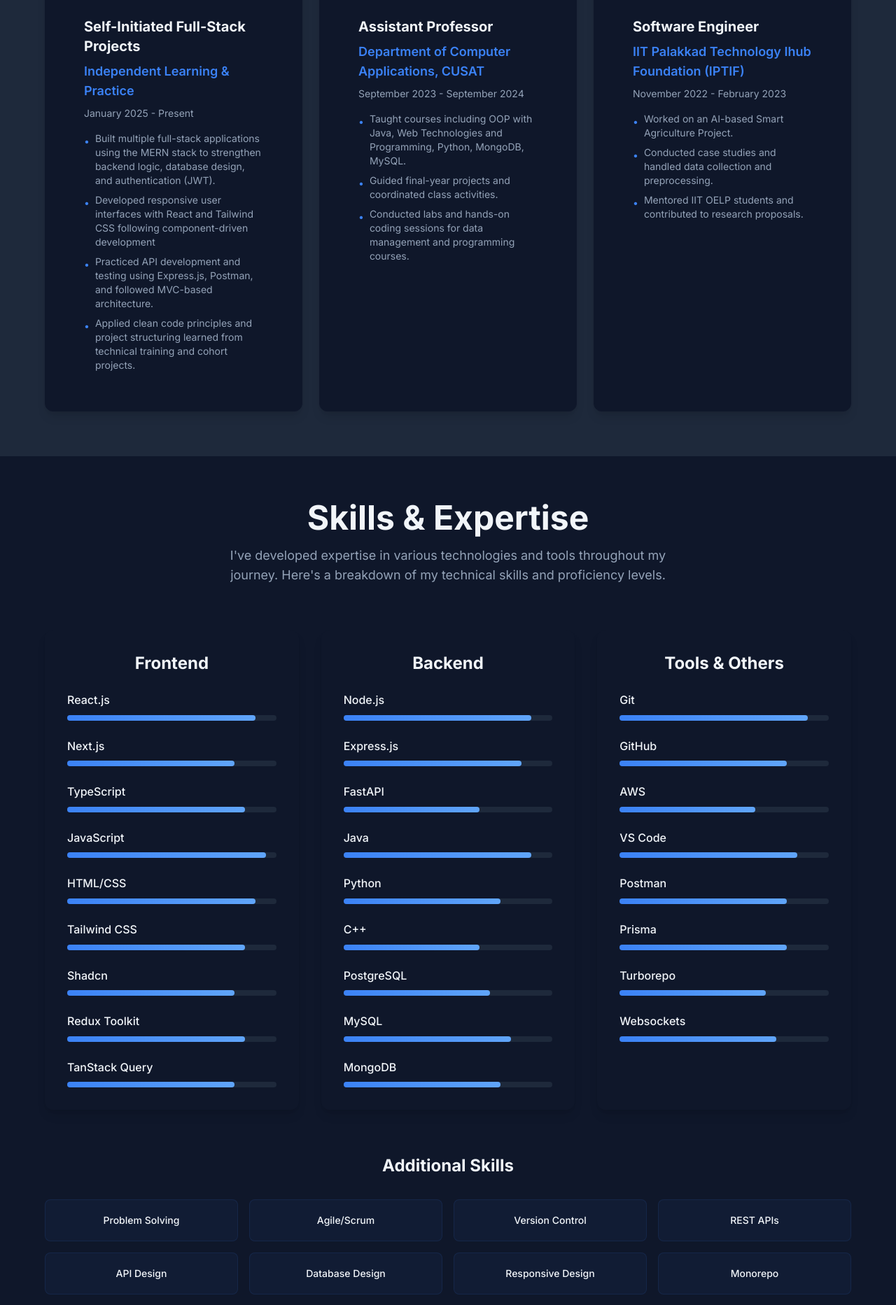
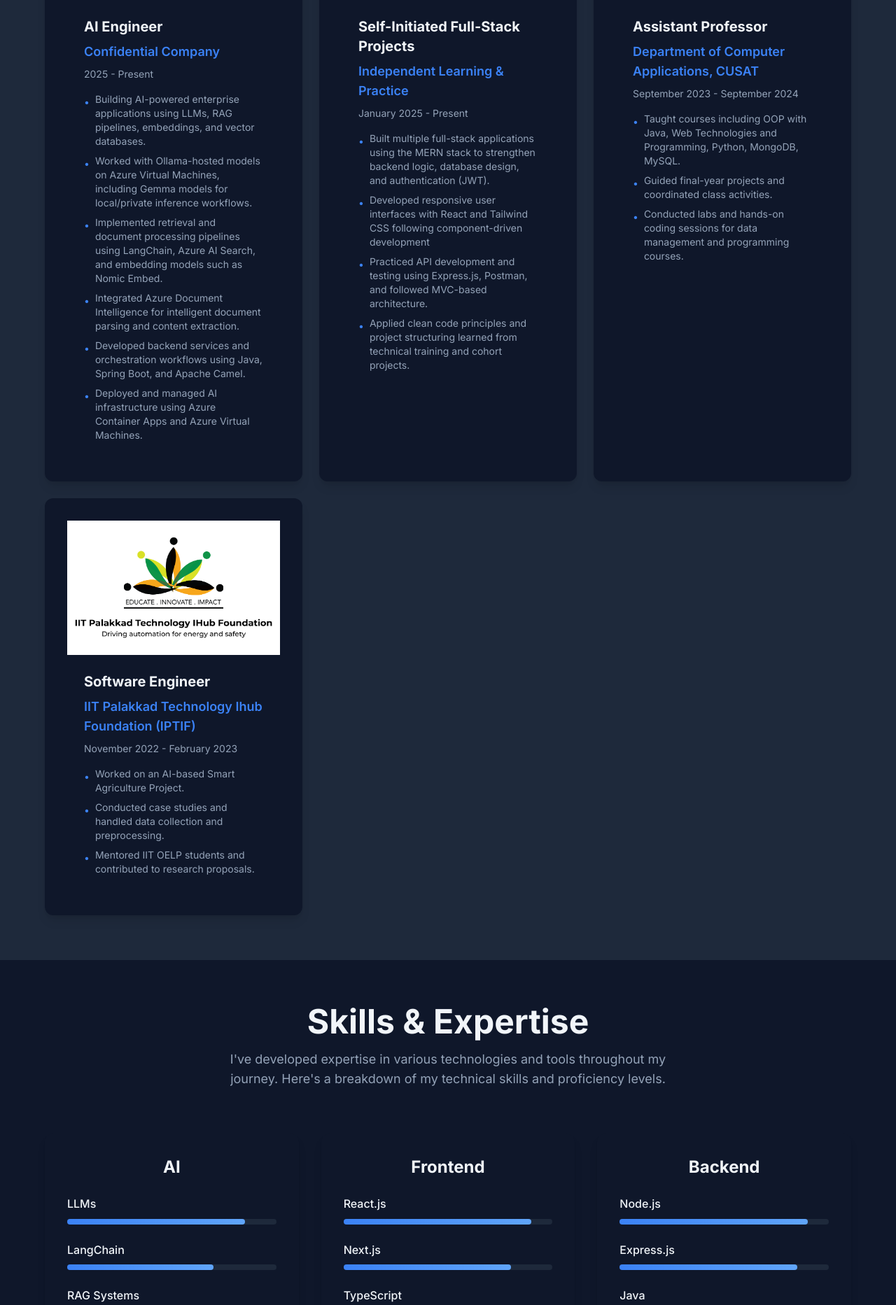
Before and after one commit to MsL-Mishal/msl-mishal.github.io, a React (Vite) app: page / in a window 1280 px wide. Shown: the part 2000-3865 px from the top of the page at 70% size. Built offline with nearby package versions, Linux system fonts and the light colour scheme.

Commit message:
feat: Add enterprise AI project, new skills and update personal title in work experience

```diff
--- a/src/data/data.js
+++ b/src/data/data.js
@@ -1,6 +1,7 @@
 import cusatImage from "../assets/experience-cusat-expanded.jpeg";
 import iptifImage from "../assets/experience-iptif.png";
 import portfolioImage from "../assets/project-portfolio-1.jpg";
+import enterpriseRag from "../assets/project-enterprise-rag.png";
 import mslLogo from "../assets/msl-logo-expanded.jpeg";
 import mslLogoTransparent from "../assets/msl-logo-transparent.png";
 import mslProfilePhoto from "../assets/msl-profile.jpg";
@@ -9,7 +10,7 @@
 // Personal Information
 export const personalInfo = {
     name: "Mishal K R",
-    title: "Full Stack Developer",
+    title: "AI Engineer & Full Stack Developer",
     description: "Building meaningful digital experiences with clarity, care, and code.",
     email: "mishalrajeev@gmail.com",
     phone: "+91 9633616388",
@@ -61,6 +62,22 @@
 export const workExperience = [
     {
         id: 1,
+        title: "AI Engineer",
+        company: "Confidential Company",
+        startDate: "2025",
+        endDate: "Present",
+        description: [
+            "Building AI-powered enterprise applications using LLMs, RAG pipelines, embeddings, and vector databases.",
+            "Worked with Ollama-hosted models on Azure Virtual Machines, including Gemma models for local/private inference workflows.",
+            "Implemented retrieval and document processing pipelines using LangChain, Azure AI Search, and embedding models such as Nomic Embed.",
+            "Integrated Azure Document Intelligence for intelligent document parsing and content extraction.",
+            "Developed backend services and orchestration workflows using Java, Spring Boot, and Apache Camel.",
+            "Deployed and managed AI infrastructure using Azure Container Apps and Azure Virtual Machines.",
+        ],
+        image: mslLogo,
+    },
+    {
+        id: 2,
         title: "Self-Initiated Full-Stack Projects",
         company: "Independent Learning & Practice",
         startDate: "January 2025",
@@ -74,7 +91,7 @@
         image: mslLogo,
     },
     {
-        id: 2,
+        id: 3,
         title: "Assistant Professor",
         company: "Department of Computer Applications, CUSAT",
         startDate: "September 2023",
@@ -87,7 +104,7 @@
         image: cusatImage,
     },
     {
-        id: 3,
+        id: 4,
         title: "Software Engineer",
         company: "IIT Palakkad Technology Ihub Foundation (IPTIF)",
         startDate: "November 2022",
@@ -105,6 +122,24 @@
 export const projects = [
     {
         id: 1,
+        title: "Enterprise AI Knowledge Retrieval System",
+        description:
+            "Built an AI-powered document retrieval and question-answering system using LLMs, embeddings, LangChain, Azure AI Search, and RAG pipelines for intelligent contextual search and document understanding.",
+        image: enterpriseRag,
+        technologies: [
+            "Java",
+            "Spring Boot",
+            "Apache Camel",
+            "LangChain",
+            "Ollama",
+            "Azure AI Search",
+            "Azure Document Intelligence",
+            "RAG",
+            "Vector Databases",
+        ],
+    },
+    {
+        id: 2,
         title: "Portfolio Website",
         description:
             "A sleek, responsive personal portfolio built with React and Vite. Features include smooth Framer Motion animations, dark/light theme toggle, SEO optimization, and Google Analytics integration.",
@@ -112,11 +147,22 @@
         technologies: ["React", "Framer Motion", "Tailwind CSS", "Vite", "Google Analytics", "SEO"],
         githubLink: "https://github.com/MsL-Mishal/MsL-Mishal.github.io",
         liveLink: "https://msl-mishal.github.io/",
-    },
+    }
 ];
 
 // Skills
 export const skills = {
+    ai: [
+        { name: "LLMs", level: 85 },
+        { name: "LangChain", level: 70 },
+        { name: "RAG Systems", level: 80 },
+        { name: "Embeddings", level: 80 },
+        { name: "Vector Databases", level: 75 },
+        { name: "Ollama", level: 80 },
+        { name: "Azure AI Search", level: 75 },
+        { name: "Azure Document Intelligence", level: 70 },
+        { name: "AI Integrations", level: 80 },
+    ],
     frontend: [
         { name: "React.js", level: 90 },
         { name: "Next.js", level: 80 },
@@ -131,9 +177,11 @@
     backend: [
         { name: "Node.js", level: 90 },
         { name: "Express.js", level: 85 },
+        { name: "Java", level: 90 },
+        { name: "Spring Boot", level: 70 },
+        { name: "Apache Camel", level: 65 },
+        { name: "Python", level: 75 },
         { name: "FastAPI", level: 65 },
-        { name: "Java", level: 90 },
-        { name: "Python", level: 75 },
         { name: "C++", level: 65 },
         { name: "PostgreSQL", level: 70 },
         { name: "MySQL", level: 80 },
@@ -143,6 +191,10 @@
         { name: "Git", level: 90 },
         { name: "GitHub", level: 80 },
         { name: "AWS", level: 65 },
+        { name: "Azure", level: 75 },
+        { name: "Azure VMs", level: 75 },
+        { name: "Azure Container Apps", level: 70 },
+        { name: "Docker", level: 70 },
         { name: "VS Code", level: 85 },
         { name: "Postman", level: 80 },
         { name: "Prisma", level: 80 },
@@ -152,6 +204,10 @@
 };
 
 export const additionalSkills = [
+    "Generative AI",
+    "Prompt Engineering",
+    "Authentication & Authorization",
+    "System Design",
     "Problem Solving",
     "Agile/Scrum",
     "Version Control",
--- a/src/sections/Skills.jsx
+++ b/src/sections/Skills.jsx
@@ -5,6 +5,7 @@
 
 const Skills = () => {
   const skillCategories = [
+    { title: "AI", skills: skills.ai },
     { title: "Frontend", skills: skills.frontend },
     { title: "Backend", skills: skills.backend },
     { title: "Tools & Others", skills: skills.tools }
```
Also changed, not shown: src/assets/project-enterprise-rag.png (added).
